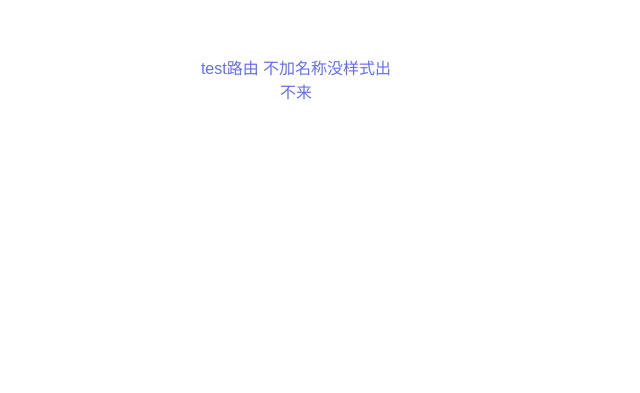
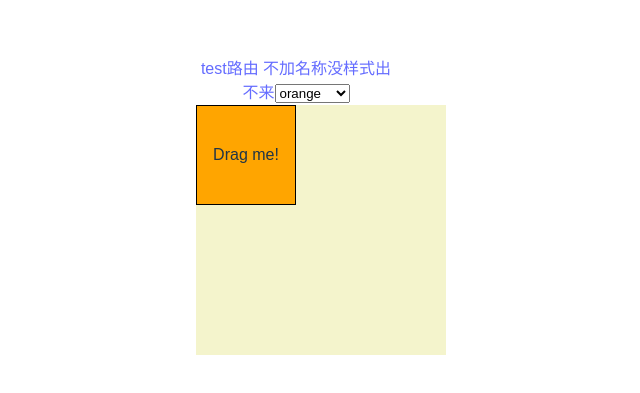
Before and after one commit to EthanShen10086/react-learning, a React (Vite) app: page /drag-box in a window 1280 px wide. Before the commit this address had no page. Shown: the part 243-636 px from the top of the page, without its empty margins (344-984 px from the left). Built offline with nearby package versions, Linux system fonts and the light colour scheme.

Commit message:
feat: add use-immer dependencies (use-immer and immer should be both loaded)

```diff
--- a/package.json
+++ b/package.json
@@ -11,10 +11,12 @@
   },
   "dependencies": {
     "dayjs": "^1.11.13",
+    "immer": "^10.1.1",
     "prop-types": "^15.8.1",
     "react": "^18.3.1",
     "react-dom": "^18.3.1",
-    "react-router-dom": "^6.26.2"
+    "react-router-dom": "^6.26.2",
+    "use-immer": "^0.10.0"
   },
   "devDependencies": {
     "@types/react": "^18.3.3",
--- a/src/App.jsx
+++ b/src/App.jsx
@@ -10,6 +10,7 @@ import PreviousButtonApp from './components/previous-button/PreviousButtonApp';
 import RequestTracker from './components/times-counter/TimesCounter';
 import UseSelfStateApp from './components/useSelfState/UseSelfStateApp';
 import MovingDot from './components/moving-dot/MovingDot';
+import Canvas from './components/drag-box/DragBox';
 import { BrowserRouter, Link, Route, Routes } from 'react-router-dom';
 
 function App() {
@@ -35,6 +36,7 @@ function App() {
 						<Route path="/times-counter" Component={RequestTracker}></Route>
 						<Route path="/process-queue" Component={UseSelfStateApp}></Route>
 						<Route path="/moving-dot" Component={MovingDot}></Route>
+						<Route path="/drag-box" Component={Canvas}></Route>
 					</Routes>
 				</BrowserRouter>
 			</section>
--- /dev/null
+++ b/src/components/drag-box/Background.jsx
@@ -0,0 +1,16 @@
+export default function Background({ position }) {
+	return (
+		<div
+			style={{
+				position: 'absolute',
+				transform: `translate(
+          ${position.x}px,
+          ${position.y}px
+        )`,
+				width: 250,
+				height: 250,
+				backgroundColor: 'rgba(200, 200, 0, 0.2)',
+			}}
+		/>
+	);
+}
--- /dev/null
+++ b/src/components/drag-box/Box.jsx
@@ -0,0 +1,54 @@
+import { useState } from 'react';
+
+export default function Box({ children, color, position, onMove }) {
+	const [lastCoordinates, setLastCoordinates] = useState(null);
+
+	function handlePointerDown(e) {
+		e.target.setPointerCapture(e.pointerId);
+		setLastCoordinates({
+			x: e.clientX,
+			y: e.clientY,
+		});
+	}
+
+	function handlePointerMove(e) {
+		if (lastCoordinates) {
+			setLastCoordinates({
+				x: e.clientX,
+				y: e.clientY,
+			});
+			const dx = e.clientX - lastCoordinates.x;
+			const dy = e.clientY - lastCoordinates.y;
+			onMove(dx, dy);
+		}
+	}
+
+	function handlePointerUp(e) {
+		setLastCoordinates(null);
+	}
+
+	return (
+		<div
+			onPointerDown={handlePointerDown}
+			onPointerMove={handlePointerMove}
+			onPointerUp={handlePointerUp}
+			style={{
+				width: 100,
+				height: 100,
+				cursor: 'grab',
+				backgroundColor: color,
+				position: 'absolute',
+				border: '1px solid black',
+				display: 'flex',
+				justifyContent: 'center',
+				alignItems: 'center',
+				transform: `translate(
+          ${position.x}px,
+          ${position.y}px
+        )`,
+			}}
+		>
+			{children}
+		</div>
+	);
+}
--- /dev/null
+++ b/src/components/drag-box/DragBox.jsx
@@ -0,0 +1,48 @@
+// import { useState } from 'react';
+import Background from './Background.jsx';
+import Box from './Box.jsx';
+import { useImmer } from 'use-immer';
+
+const initialPosition = {
+  x: 0,
+  y: 0
+};
+
+export default function Canvas() {
+  const [shape, setShape] = useImmer({
+    color: 'orange',
+    position: initialPosition
+  });
+
+  function handleMove(dx, dy) {
+    shape.position.x += dx;
+    shape.position.y += dy;
+  }
+
+  function handleColorChange(e) {
+    setShape((shape) => {  shape.color = e.target.value  });
+  }
+
+  return (
+    <>
+      <select
+        value={shape.color}
+        onChange={handleColorChange}
+      >
+        <option value="orange">orange</option>
+        <option value="lightpink">lightpink</option>
+        <option value="aliceblue">aliceblue</option>
+      </select>
+      <Background
+        position={initialPosition}
+      />
+      <Box
+        color={shape.color}
+        position={shape.position}
+        onMove={handleMove}
+      >
+        Drag me!
+      </Box>
+    </>
+  );
+}
```
Also changed, not shown: 1 other file (tests, documents, lock files or other folders).
